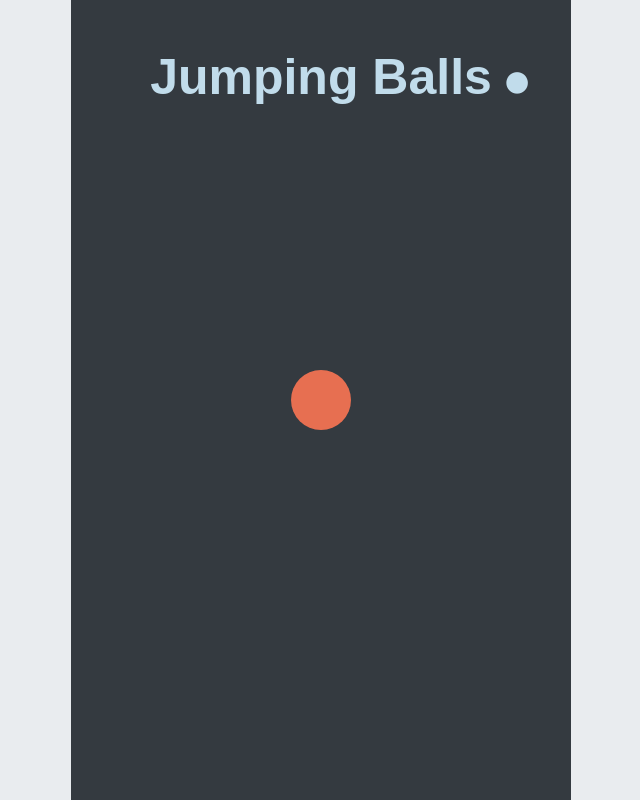
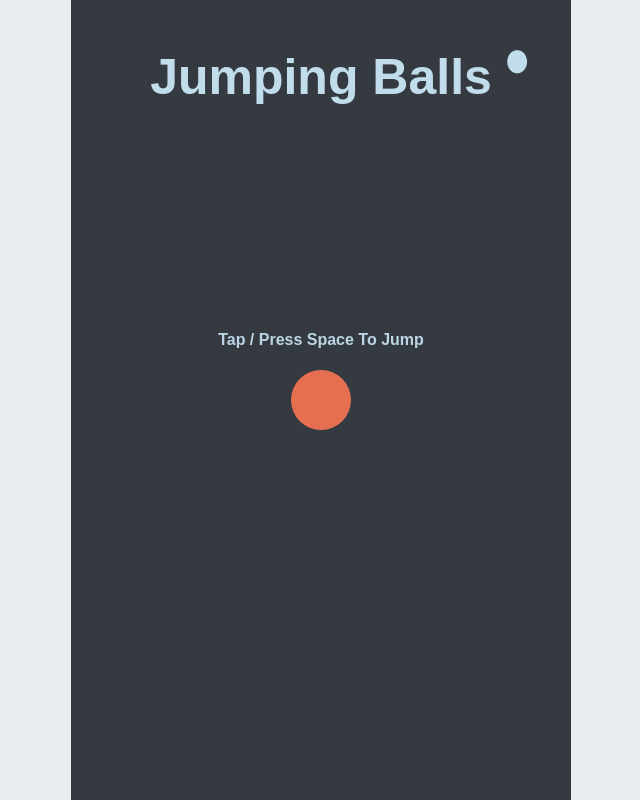
Before and after one commit to j-bodek/JumpingBall, a Vue app: page / in a window 1280 px wide. Shown: the whole page, without its empty margins (319-959 px from the left). Built offline with nearby package versions, Linux system fonts and the light colour scheme; a web font is replaced by a local one.

Commit message:
add how to play component

```diff
--- /dev/null
+++ b/src/components/game/HowToPlay.vue
@@ -0,0 +1,38 @@
+<template>
+    <div class="howto-play-box">
+        <h5 class="how-to-play-text">Tap / Press Space To Jump</h5>
+    </div>
+</template>
+
+<style scoped>
+.howto-play-box{
+    position: absolute;
+    width: 70%;
+    height: fit-content;
+    display:flex;
+    left: 0; right: 0; top: 0; bottom: 0;
+    transform: translateY(-60px);
+    margin: auto;
+}
+.how-to-play-text{
+    -webkit-touch-callout: none; /* iOS Safari */
+    -webkit-user-select: none; /* Safari */
+    -khtml-user-select: none; /* Konqueror HTML */
+    -moz-user-select: none; /* Old versions of Firefox */
+    -ms-user-select: none; /* Internet Explorer/Edge */
+    user-select: none; /* Non-prefixed version, currently
+                            supported by Chrome, Edge, Opera and Firefox */
+    color: #C1DCEB;
+    margin: auto;
+    font-size:16px;
+    font-weight: 700;
+    animation: fade-text 3s;
+    animation-iteration-count: infinite;
+}
+
+@keyframes fade-text {
+    25%   { opacity: 1}
+    50%  { opacity: 0.5}
+    75% { opacity: 1}
+}
+</style>
--- a/src/pages/TheGame.vue
+++ b/src/pages/TheGame.vue
@@ -1,6 +1,7 @@
 <template>
     <canvas id="deadzone-canvas"></canvas>
     <game-title v-if="!$store.getters['isPlaying']"></game-title>
+    <how-to-play v-if="!$store.getters['isPlaying']"></how-to-play>
     <points-counter v-if="$store.getters['isPlaying']"></points-counter>
     <canvas id="ball-canvas" @click="jumpBall"></canvas>
 </template>
@@ -8,10 +9,12 @@
 <script>
     import PointsCounter from '../components/game/PointsCounter.vue';
     import GameTitle from '../components/game/GameTitle.vue';
+    import HowToPlay from '../components/game/HowToPlay.vue';
     export default{
       components:{
         'points-counter':PointsCounter,
         'game-title':GameTitle,
+        'how-to-play':HowToPlay,
       },
       data(){
         return{
```
